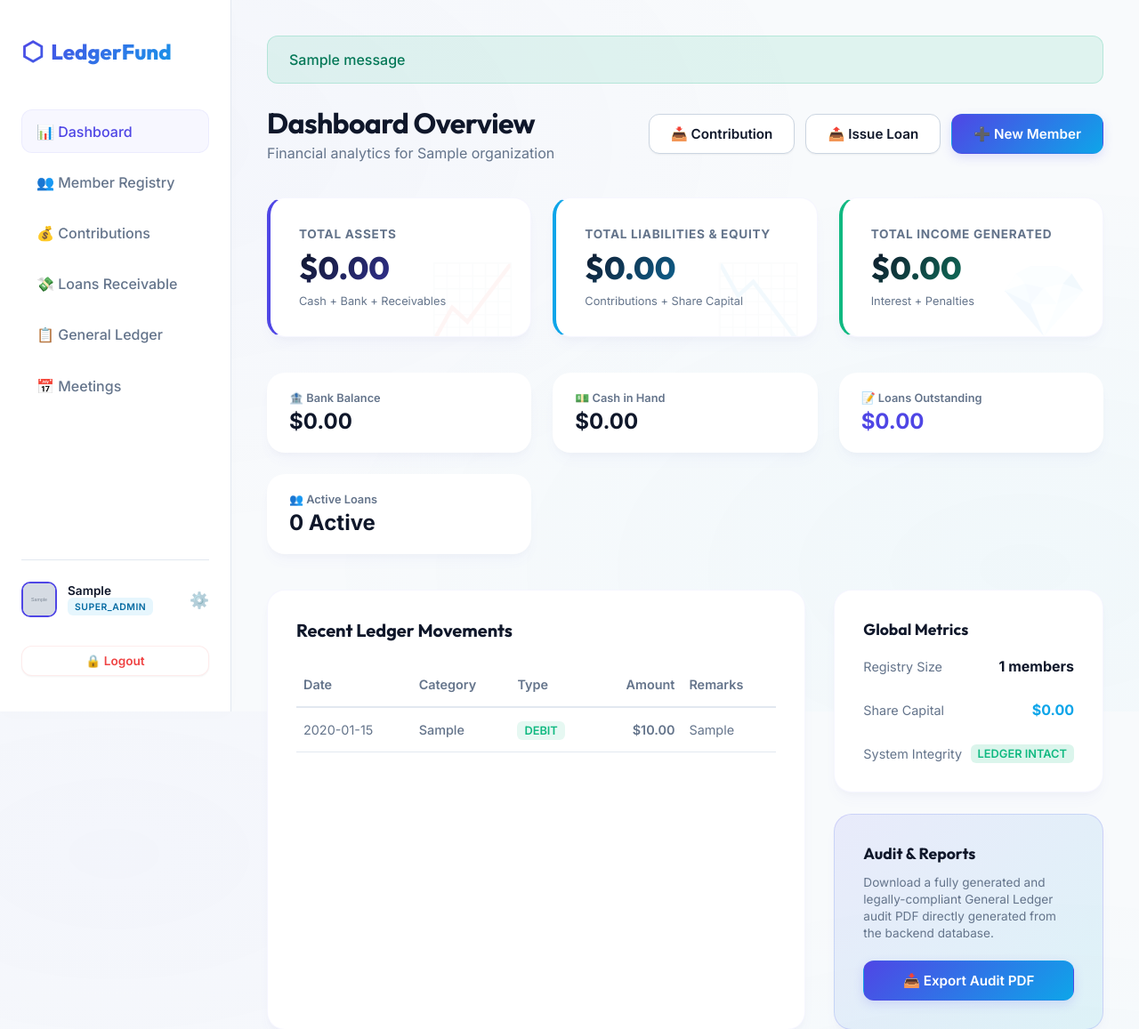
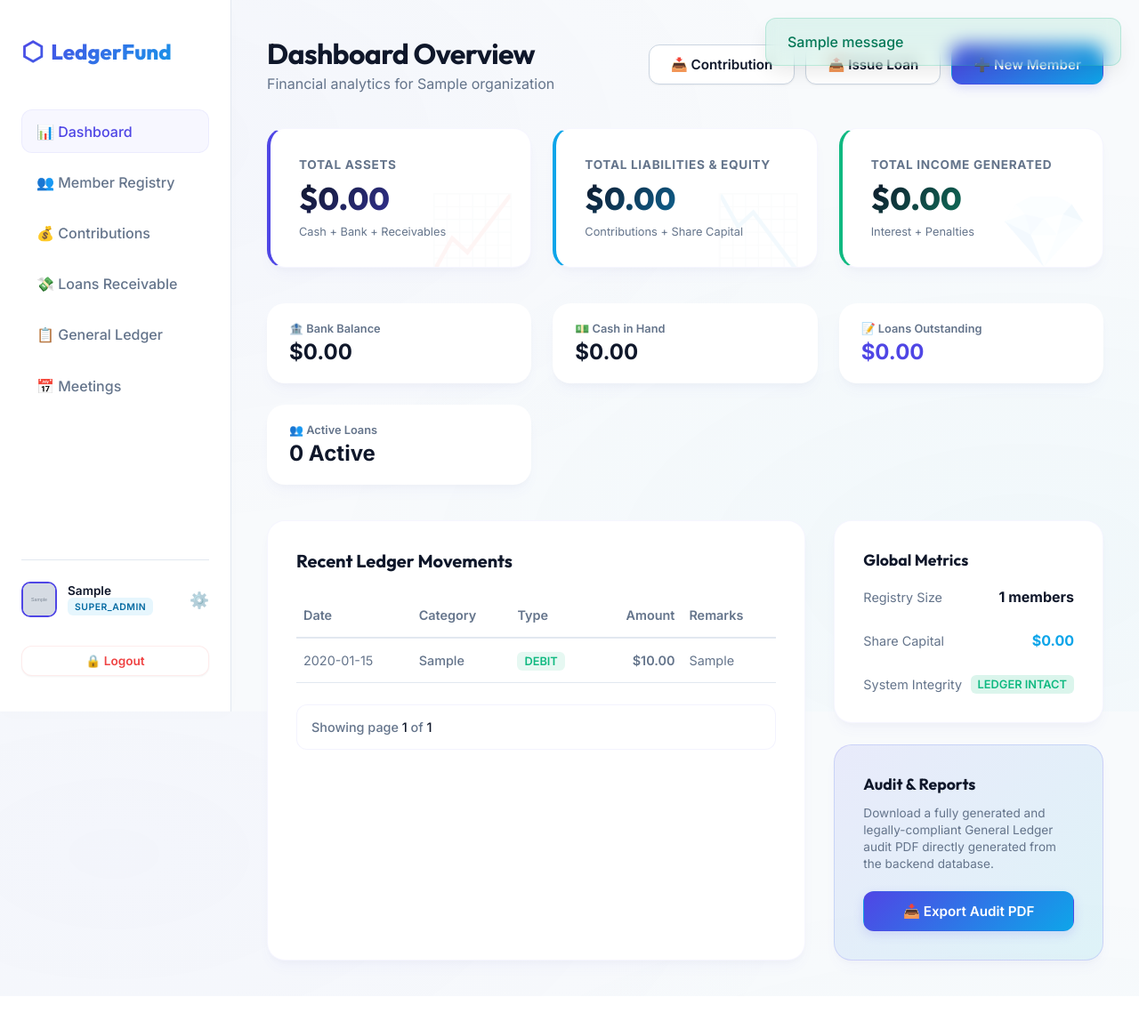
Before and after one commit to izadosolutions729-coder/ledgerfund, a Django app: page / in a window 1280 px wide. Shown: the top 1157 px of the page at 89% size. After the commit the page ends 1093 px from the top, so only its background shows below. Run offline with Django 5.2, Linux system fonts and the light colour scheme; a user stored in the database is signed in; tables that the repository leaves empty hold one stand-in row (values such as "Sample post"); grey boxes marked "Sample" are stand-in pictures; one stand-in notice (Sample message) is shown.

Commit message:
Fix email config, add pagination, add loan close

```diff
--- a/core/templates/core/admin_dashboard.html
+++ b/core/templates/core/admin_dashboard.html
@@ -111,6 +111,23 @@
                 </tbody>
             </table>
         </div>
+
+        <div class="pagination" style="margin-top: 1.5rem; display: flex; justify-content: space-between; align-items: center; padding: 1rem; background: rgba(255,255,255,0.02); border-radius: 12px; border: 1px solid var(--card-border);">
+            <span class="step-links" style="color: var(--text-secondary); font-size: 0.9rem; font-weight: 500;">
+                Showing page <span style="color: var(--text-primary);">{{ recent_transactions.number }}</span> of <span style="color: var(--text-primary);">{{ recent_transactions.paginator.num_pages }}</span>
+            </span>
+            <div style="display: flex; gap: 0.5rem;">
+                {% if recent_transactions.has_previous %}
+                    <a href="?page=1" class="btn btn-secondary" style="padding: 0.4rem 0.8rem; font-size: 0.85rem;">&laquo; First</a>
+                    <a href="?page={{ recent_transactions.previous_page_number }}" class="btn btn-secondary" style="padding: 0.4rem 0.8rem; font-size: 0.85rem;">Previous</a>
+                {% endif %}
+
+                {% if recent_transactions.has_next %}
+                    <a href="?page={{ recent_transactions.next_page_number }}" class="btn btn-secondary" style="padding: 0.4rem 0.8rem; font-size: 0.85rem;">Next</a>
+                    <a href="?page={{ recent_transactions.paginator.num_pages }}" class="btn btn-secondary" style="padding: 0.4rem 0.8rem; font-size: 0.85rem;">Last &raquo;</a>
+                {% endif %}
+            </div>
+        </div>
     </div>
 
     <!-- Quick Operations card -->
--- a/core/templates/core/base.html
+++ b/core/templates/core/base.html
@@ -365,13 +365,21 @@
     </div>
     {% endif %}
 
-    <div class="main-content" style="{% if not request.user.is_authenticated %}margin-left: 0; width: 100%; padding: 0; display: flex; align-items: center; justify-content: center; min-height: 100vh;{% endif %}">
+    <div class="main-content" style="{% if not request.user.is_authenticated %}margin-left: 0; width: 100%; padding: 0; display: flex; flex-direction: column; align-items: center; justify-content: center; min-height: 100vh; position: relative;{% endif %}">
         {% if messages %}
+            <div style="position: absolute; top: 20px; right: 20px; z-index: 9999; display: flex; flex-direction: column; gap: 10px; max-width: 400px; width: 100%;">
             {% for message in messages %}
-                <div class="alert alert-{% if message.tags == 'error' %}error{% else %}success{% endif %}">
+                <div class="alert alert-{% if message.tags == 'error' %}error{% else %}success{% endif %}" style="margin-bottom: 0; box-shadow: 0 10px 25px -5px rgba(0,0,0,0.1); backdrop-filter: blur(10px); -webkit-backdrop-filter: blur(10px); border-radius: 12px; animation: slideIn 0.3s ease-out forwards;">
                     {{ message }}
                 </div>
             {% endfor %}
+            </div>
+            <style>
+                @keyframes slideIn {
+                    from { transform: translateX(100%); opacity: 0; }
+                    to { transform: translateX(0); opacity: 1; }
+                }
+            </style>
         {% endif %}
 
         {% block content %}{% endblock %}
--- a/core/urls.py
+++ b/core/urls.py
@@ -23,6 +23,7 @@ urlpatterns = [
     path('loans/request/', views.request_loan_view, name='request_loan'),
     path('loans/<int:loan_id>/approve/', views.approve_loan_view, name='approve_loan'),
     path('loans/<int:loan_id>/repay/', views.record_repayment_view, name='record_repayment'),
+    path('loans/<int:loan_id>/close/', views.close_loan_view, name='close_loan'),
 
     path('reports/', views.reports_view, name='reports'),
     path('reports/general-ledger/pdf/', views.download_general_ledger_pdf, name='download_ledger_pdf'),
--- a/core/views.py
+++ b/core/views.py
@@ -9,7 +9,7 @@ from datetime import date, datetime
 from django.core.mail import send_mail
 from django.conf import settings
 from django.utils import timezone
-
+from django.core.paginator import Paginator
 
 from .models import Organization, User, Member, Meeting
 from contributions.models import ContributionPlan, Contribution
@@ -174,8 +174,11 @@ def dashboard_view(request):
     total_liabilities = contributions_bal + share_capital
     total_income = interest_income + penalty_income
 
-    # Recent activity
-    recent_transactions = LedgerEntry.objects.filter(organization=org).order_by('-transaction_date', '-id')[:10]
+    # Recent activity with pagination
+    recent_transactions_list = LedgerEntry.objects.filter(organization=org).order_by('-transaction_date', '-id')
+    paginator = Paginator(recent_transactions_list, 60)
+    page_number = request.GET.get('page')
+    recent_transactions = paginator.get_page(page_number)
 
     # Member context
     if user.role == User.Role.STANDARD:
@@ -551,9 +554,33 @@ def record_repayment_view(request, loan_id):
     return render(request, 'core/record_repayment.html', {'loan': loan})
 
 @login_required
+def close_loan_view(request, loan_id):
+    if not can_manage_finance(request.user):
+        messages.error(request, "Permission Denied.")
+        return redirect('dashboard')
+
+    org = request.user.organization
+    loan = get_object_or_404(Loan, id=loan_id, member__organization=org)
+
+    if request.method == 'POST':
+        try:
+            loan.loan_status = 'closed'
+            loan.save()
+            messages.success(request, f"Loan #{loan.id} has been manually closed.")
+        except Exception as e:
+            messages.error(request, f"Error: {e}")
+
+    return redirect('loan_list')
+
+@login_required
 def reports_view(request):
     org = request.user.organization
-    entries = LedgerEntry.objects.filter(organization=org).order_by('-transaction_date', '-id')
+    entries_list = LedgerEntry.objects.filter(organization=org).order_by('-transaction_date', '-id')
+
+    paginator = Paginator(entries_list, 60)
+    page_number = request.GET.get('page')
+    entries = paginator.get_page(page_number)
+
     return render(request, 'core/reports.html', {'entries': entries})
 
 @login_required
--- a/fund_platform/settings.py
+++ b/fund_platform/settings.py
@@ -156,7 +156,7 @@ EMAIL_BACKEND = 'django.core.mail.backends.smtp.EmailBackend'
 EMAIL_HOST = 'smtp.gmail.com'
 EMAIL_PORT = 587
 EMAIL_USE_TLS = True
-EMAIL_HOST_USER = os.environ.get('EMAIL_HOST_USER', 'izadosolution729@gmail.com')
-# You must use a Google App Password here, not your regular password
-EMAIL_HOST_PASSWORD = os.environ.get('EMAIL_HOST_PASSWORD', '')
+EMAIL_HOST_USER = 'izadosolutions729@gmail.com'
+# Google App Password (generated from myaccount.google.com/apppasswords)
+EMAIL_HOST_PASSWORD = 'tsveyhedrpbhrkpv'
 DEFAULT_FROM_EMAIL = f"LedgerFund <{EMAIL_HOST_USER}>"
```
Also changed, not shown: core/templates/core/loan_list.html (+7 -1 lines), core/templates/core/login.html (+9 -3 lines), core/templates/core/reports.html (+17 -0 lines).
